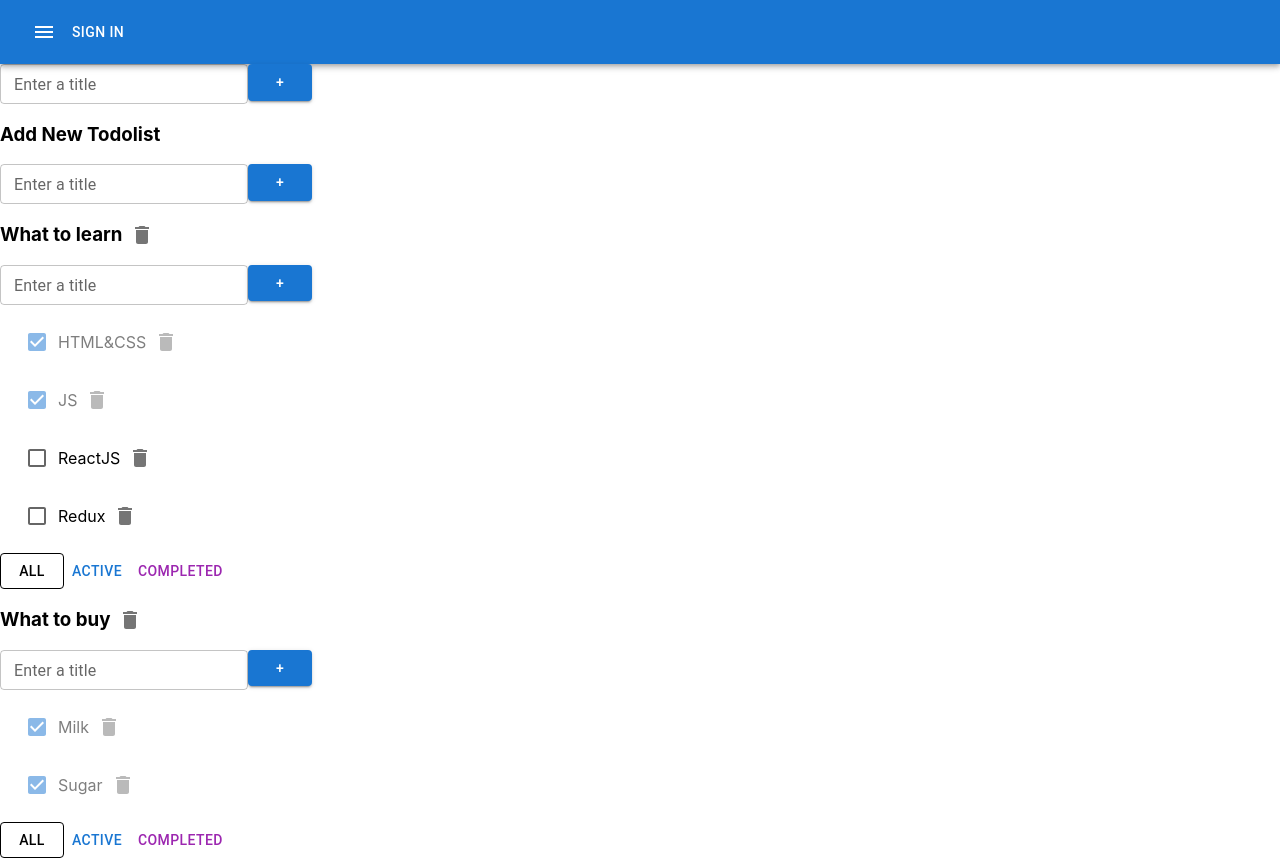
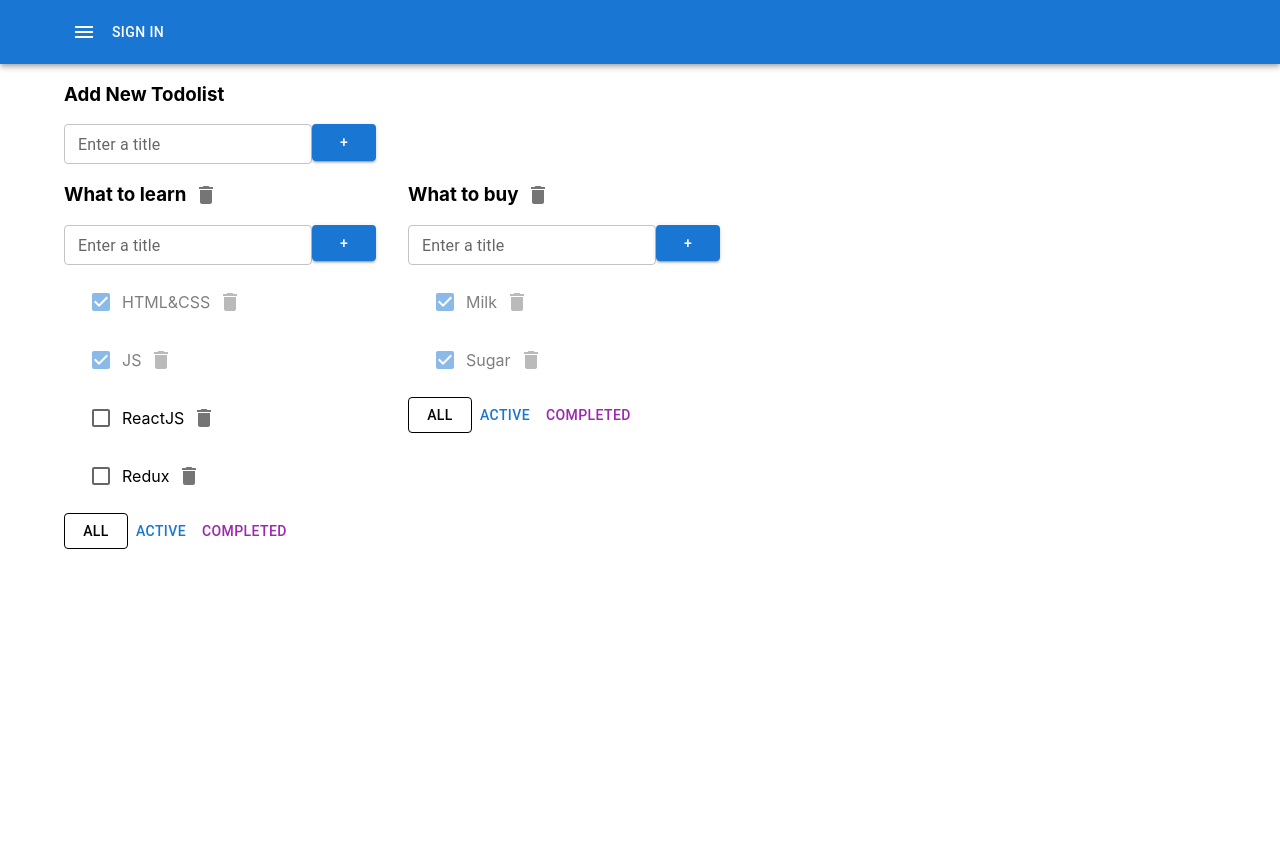
Before and after one commit to naumyshev/NewMegaTodolist, a React (Vite) app: page / in a window 1280 px wide. After the commit the page ends 800 px from the top, so only its background shows below. Built offline with nearby package versions, Linux system fonts and the light colour scheme.

Commit message:
lesson 7: added MUI Grid

```diff
--- a/src/App.tsx
+++ b/src/App.tsx
@@ -8,6 +8,8 @@ import Toolbar from '@mui/material/Toolbar'
 import Button from '@mui/material/Button'
 import IconButton from '@mui/material/IconButton'
 import MenuIcon from '@mui/icons-material/Menu'
+import Container from '@mui/material/Container'
+import Grid from '@mui/material/Grid2'
 
 export type TaskType = {
     id: string
@@ -38,24 +40,24 @@ export const App = () => {
     ])
 
     const [tasks, setTasks] = useState<TaskState>({
-        [todolistId1]:[
+        [todolistId1]: [
             {id: v1(), title: 'HTML&CSS', isDone: true},
             {id: v1(), title: 'JS', isDone: true},
             {id: v1(), title: 'ReactJS', isDone: false},
             {id: v1(), title: 'Redux', isDone: false}
         ],
-        [todolistId2]:[
+        [todolistId2]: [
             {id: v1(), title: 'Milk', isDone: true},
             {id: v1(), title: 'Sugar', isDone: true}
         ]
     })
 
     const deleteTask = (todolistId: string, taskId: string) => {
-        setTasks({...tasks, [todolistId]: tasks[todolistId].filter(t=>t.id !== taskId)})
+        setTasks({...tasks, [todolistId]: tasks[todolistId].filter(t => t.id !== taskId)})
     }
 
     const changeFilter = (todolistId: string, filter: FilterValues) => {
-        setTodolists(todolists.map(td=>td.id ===todolistId ? {...td, filter: filter} : td))
+        setTodolists(todolists.map(td => td.id === todolistId ? {...td, filter: filter} : td))
     }
 
     const createTask = (todolistId: string, title: string) => {
@@ -64,15 +66,15 @@ export const App = () => {
     }
 
     const changeTaskStatus = (todolistId: string, taskId: string, isDone: boolean) => {
-        setTasks({...tasks, [todolistId]: tasks[todolistId].map(t=>t.id===taskId ? {...t, isDone} :  t)})
+        setTasks({...tasks, [todolistId]: tasks[todolistId].map(t => t.id === taskId ? {...t, isDone} : t)})
     }
 
     const changeTaskTitle = (todolistId: string, taskId: string, title: string) => {
-        setTasks({...tasks, [todolistId]: tasks[todolistId].map(t=>t.id===taskId ? {...t, title} : t)})
+        setTasks({...tasks, [todolistId]: tasks[todolistId].map(t => t.id === taskId ? {...t, title} : t)})
     }
 
     const deleteTodolist = (id: string) => {
-        setTodolists(todolists.filter(td=>td.id !== id))
+        setTodolists(todolists.filter(td => td.id !== id))
         delete tasks[id]
         setTasks({...tasks})
     }
@@ -80,40 +82,45 @@ export const App = () => {
     const createTodolist = (title: string) => {
         const todolistId = v1()
         setTodolists([{id: todolistId, title, filter: 'all'}, ...todolists])
-        setTasks({...tasks, [todolistId]:[]})
+        setTasks({...tasks, [todolistId]: []})
     }
 
     const changeTodolistTitle = (id: string, title: string) => {
-        setTodolists(todolists.map(td=>td.id===id ? {...td, title} : td))
+        setTodolists(todolists.map(td => td.id === id ? {...td, title} : td))
     }
 
     return (
         <div className="app">
             <AppBar position="static">
                 <Toolbar>
+                    <Container maxWidth={'lg'}>
                         <IconButton color="inherit">
-                        <MenuIcon />
+                            <MenuIcon/>
                         </IconButton>
                         <Button color="inherit">Sign in</Button>
+                    </Container>
                 </Toolbar>
             </AppBar>
-            <CreateItemForm onCreateItem={createTodolist}/>
+            <Container maxWidth={'lg'}>
+                <Grid container>
                     <div>
                         <h3>Add New Todolist</h3>
-                <CreateItemForm onCreateItem={createTodolist} />
+                        <CreateItemForm onCreateItem={createTodolist}/>
                     </div>
-
-            {todolists.map(td=> {
+                </Grid>
+                <Grid container spacing={4}>
+                    {todolists.map(td => {
                         const todolistsTasks = tasks[td.id]
                         let filteredTasks = todolistsTasks
-                if(td.filter === 'active') {
+                        if (td.filter === 'active') {
                             filteredTasks = todolistsTasks.filter(t => !t.isDone)
                         }
-                if(td.filter === 'completed') {
+                        if (td.filter === 'completed') {
                             filteredTasks = todolistsTasks.filter(t => t.isDone)
                         }
 
-                return(
+                        return (
+                            <Grid key={td.id}>
                                 <TodolistItem
                                     key={td.id}
                                     todolist={td}
@@ -126,8 +133,11 @@ export const App = () => {
                                     changeTaskTitle={changeTaskTitle}
                                     changeTodolistTitle={changeTodolistTitle}
                                 />
+                            </Grid>
                         )
                     })}
+                </Grid>
+            </Container>
         </div>
     )
 }
```
Lines whose indentation alone changed are shown as unchanged.
